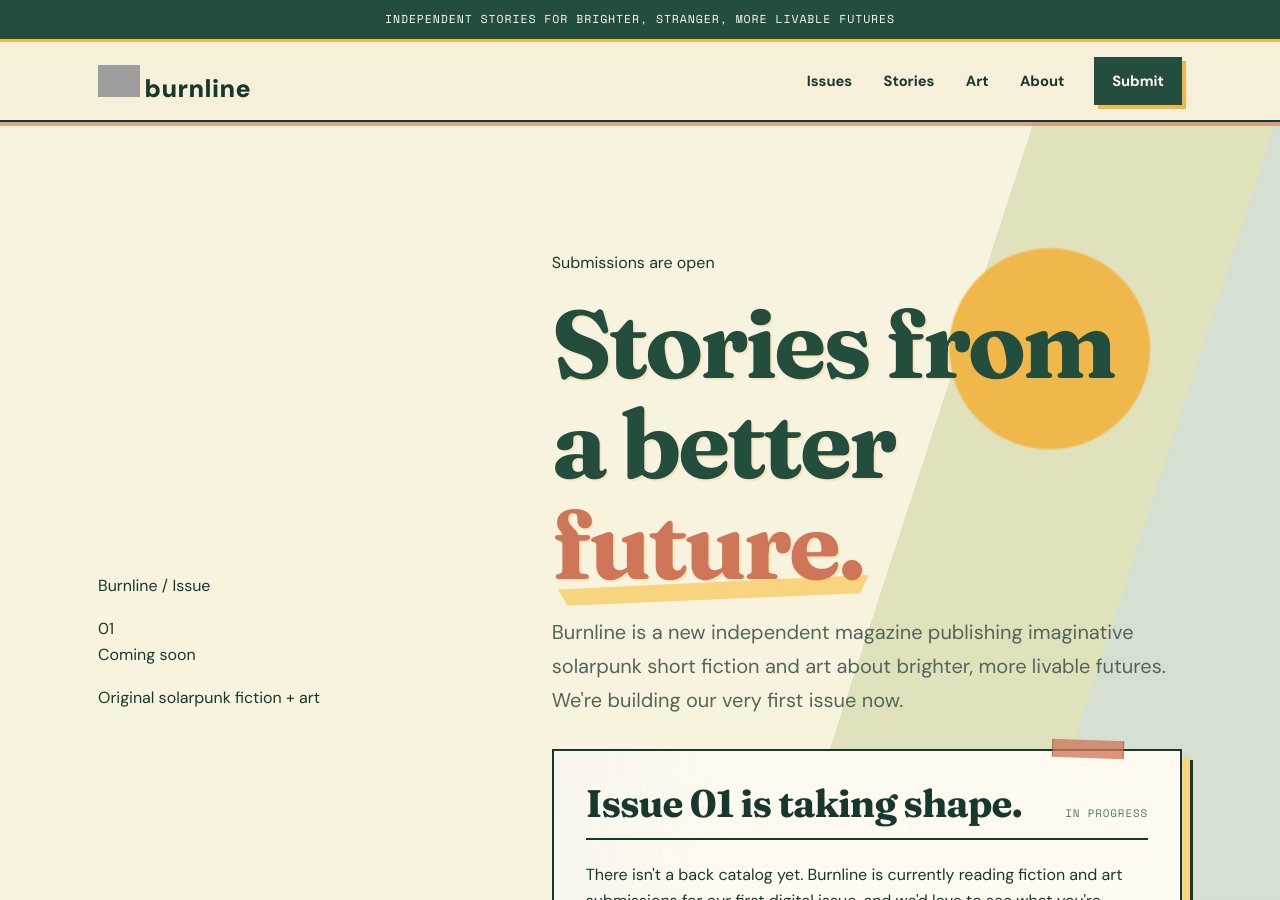
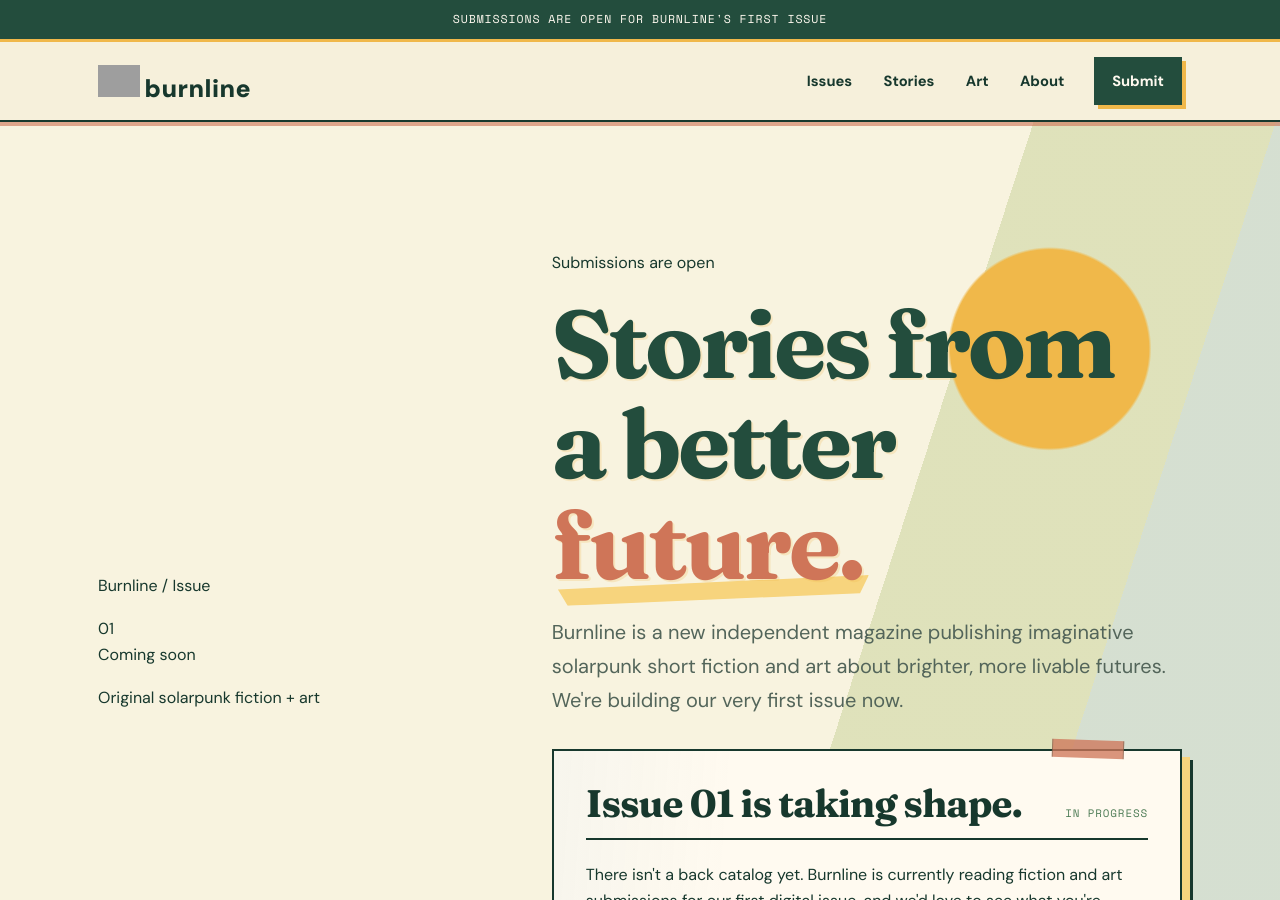
Before and after one commit to Bowliopia/burnline, a Jekyll site: the page built from index.html, in a window 1280 px wide and 900 px high. Built offline with Jekyll 4.4.1, drawn with Linux system fonts in a browser that asks for light colours; grey boxes are pictures that could not be loaded.

Commit message:
Prelaunch: update _includes/header.html

```diff
--- a/_includes/header.html
+++ b/_includes/header.html
@@ -1,5 +1,5 @@
 <div class="announcement">
-  Independent stories for brighter, stranger, more livable futures
+  Submissions are open for Burnline's first issue
 </div>
 
 <header class="site-header">
```
